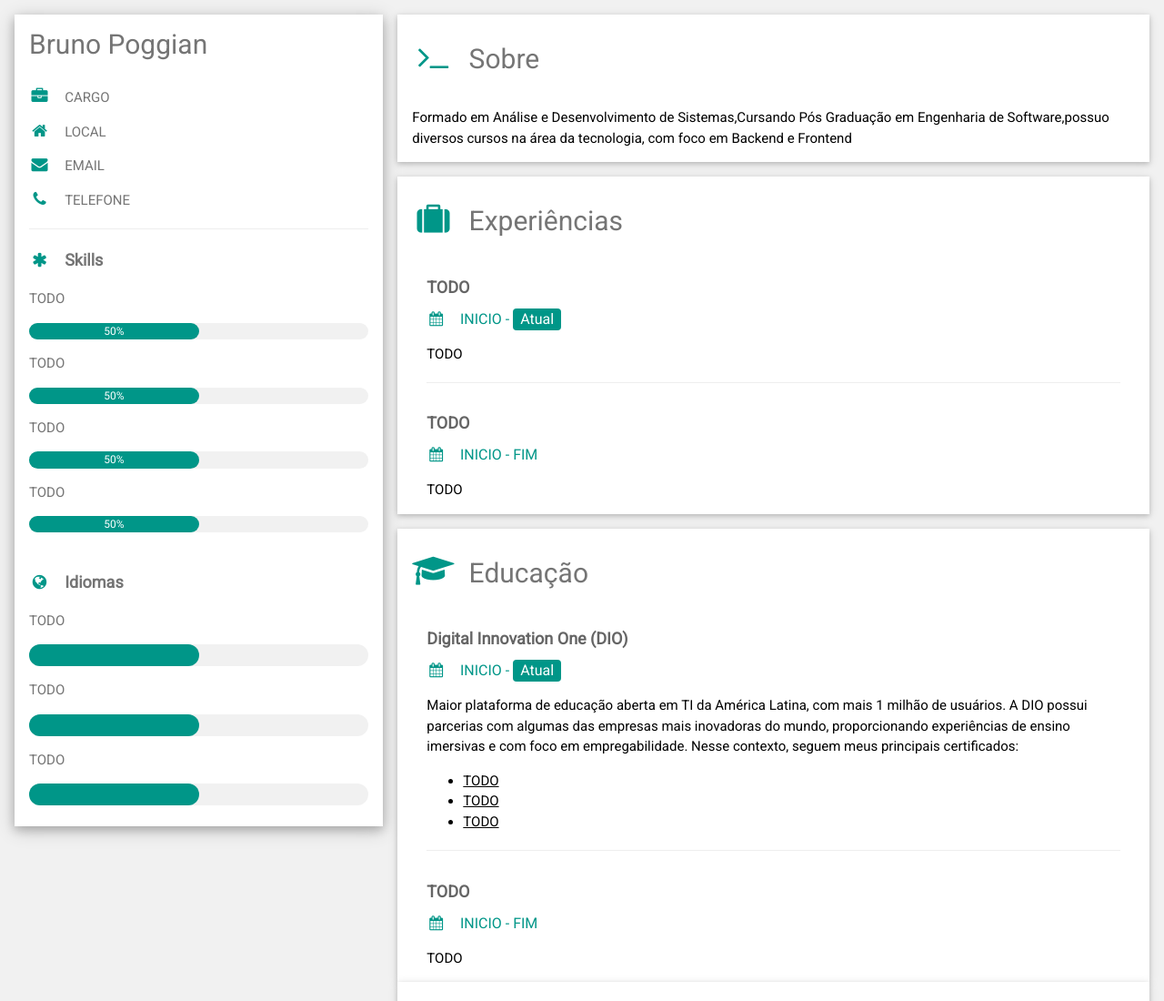
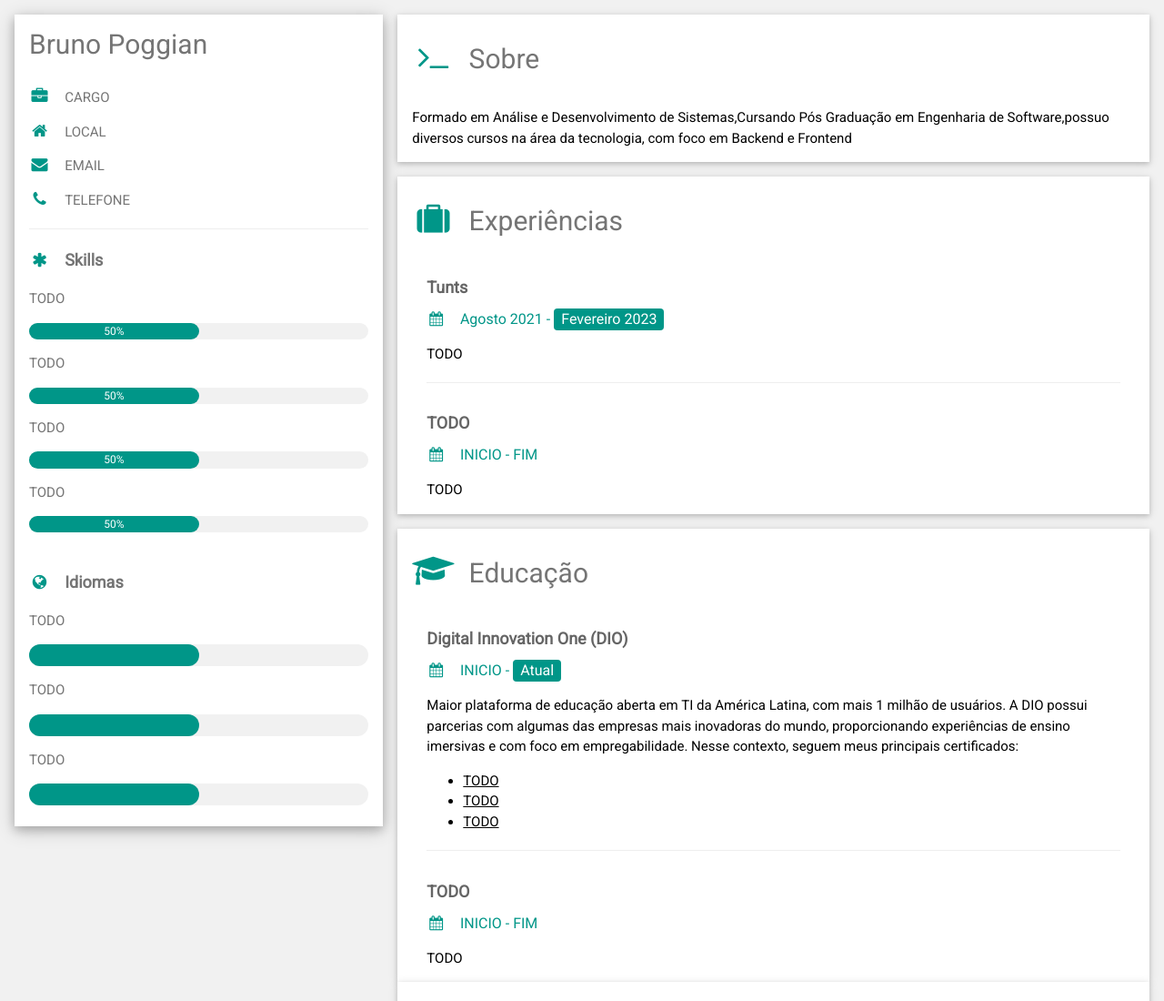
Before and after one commit to BrunoPogianMallta/curriculum-vita-bruno-Poggian, a plain HTML site: page index.html in a window 1280 px wide. Shown: the top 1100 px of the page at 91% size. Drawn offline with nearby package versions, Linux system fonts and the light colour scheme.

Commit message:
add first experience

```diff
--- a/index.html
+++ b/index.html
@@ -96,8 +96,8 @@
               <i class="fa fa-suitcase fa-fw w3-margin-right w3-xxlarge w3-text-teal"></i>Experiências
             </h2>
             <div class="w3-container">
-              <h5 class="w3-opacity"><b>TODO</b></h5>
-              <h6 class="w3-text-teal"><i class="fa fa-calendar fa-fw w3-margin-right"></i>INICIO - <span class="w3-tag w3-teal w3-round">Atual</span></h6>
+              <h5 class="w3-opacity"><b>Tunts </b></h5>
+              <h6 class="w3-text-teal"><i class="fa fa-calendar fa-fw w3-margin-right"></i>Agosto 2021 - <span class="w3-tag w3-teal w3-round">Fevereiro 2023</span></h6>
               <p>TODO</p>
               <hr>
             </div>
```
